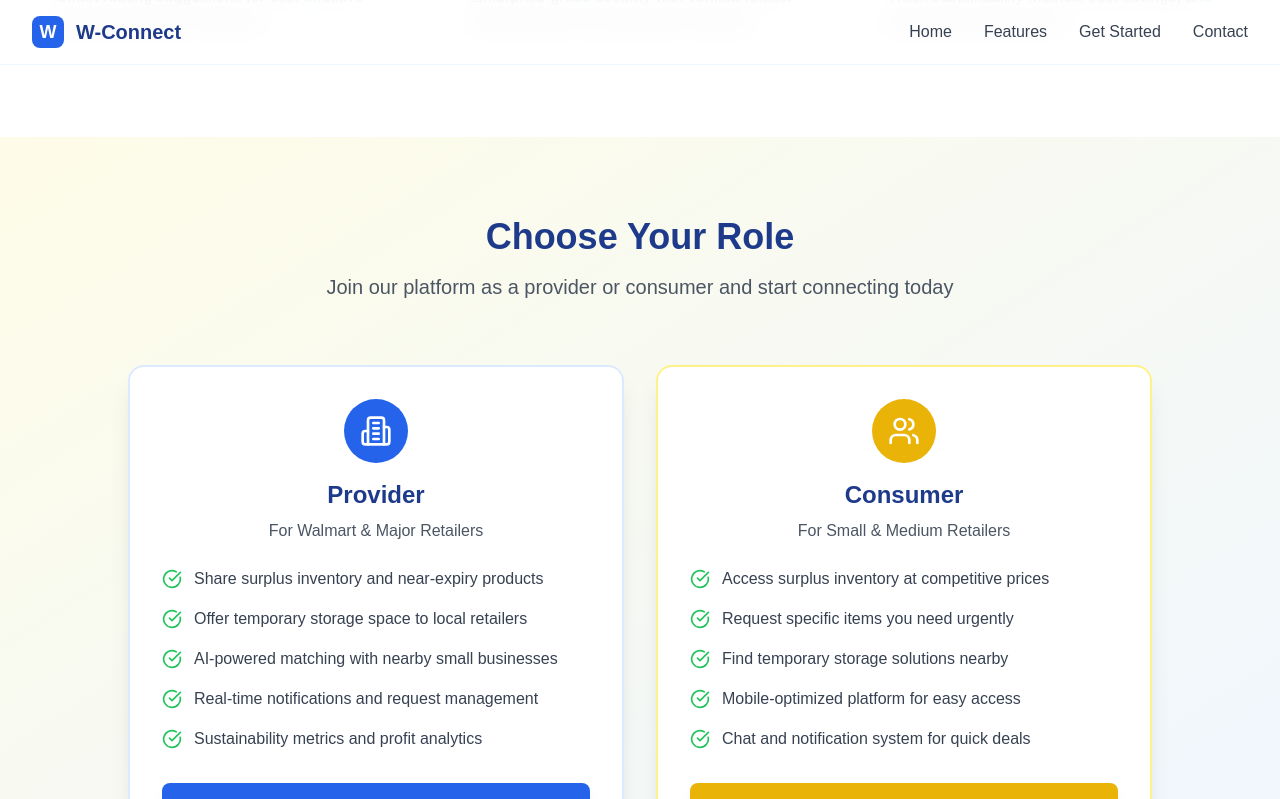
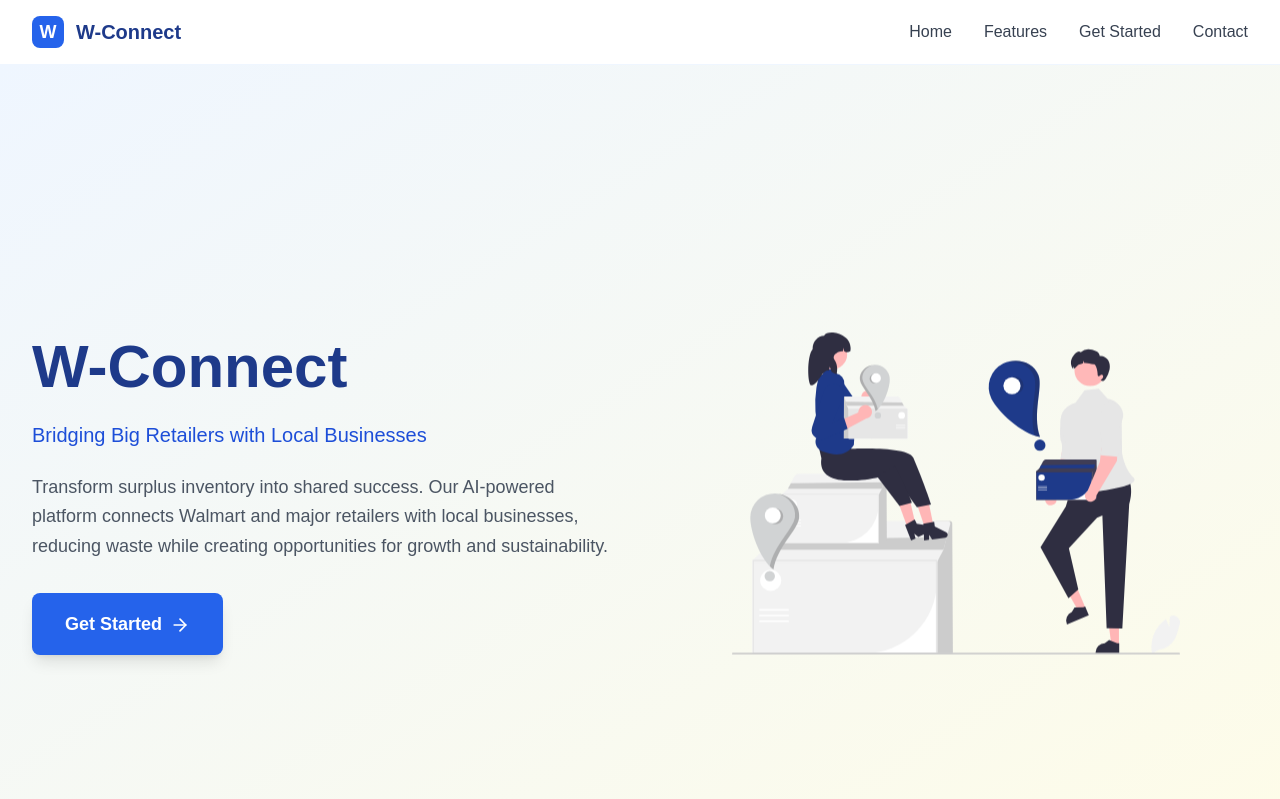
Before and after one commit to vyshnavi-12/W-Connect, a React (Vite) app in the folder frontend/: page / in a window 1280 px wide. Shown: the top 799 px of the page. Built offline with nearby package versions, Linux system fonts and the light colour scheme.

Commit message:
LandingPage layout fixes

```diff
--- a/frontend/src/pages/LandingPage.jsx
+++ b/frontend/src/pages/LandingPage.jsx
@@ -51,9 +51,9 @@
   };
 
   return (
-    <div className="min-h-screen bg-white">
+    <div className="pt-16 bg-white h-screen overflow-y-auto">
       {/* Navigation */}
-      <nav className="fixed top-0 w-full bg-white/90 backdrop-blur-md z-50 border-b border-blue-50 transition-all duration-300">
+      <nav className="fixed top-0 left-0 w-full bg-white/90 backdrop-blur-md z-50 border-b border-blue-50 transition-all duration-300">
         <div className="max-w-7xl mx-auto px-4 sm:px-6 lg:px-8">
           <div className="flex justify-between items-center h-16">
             {/* Logo */}
```
